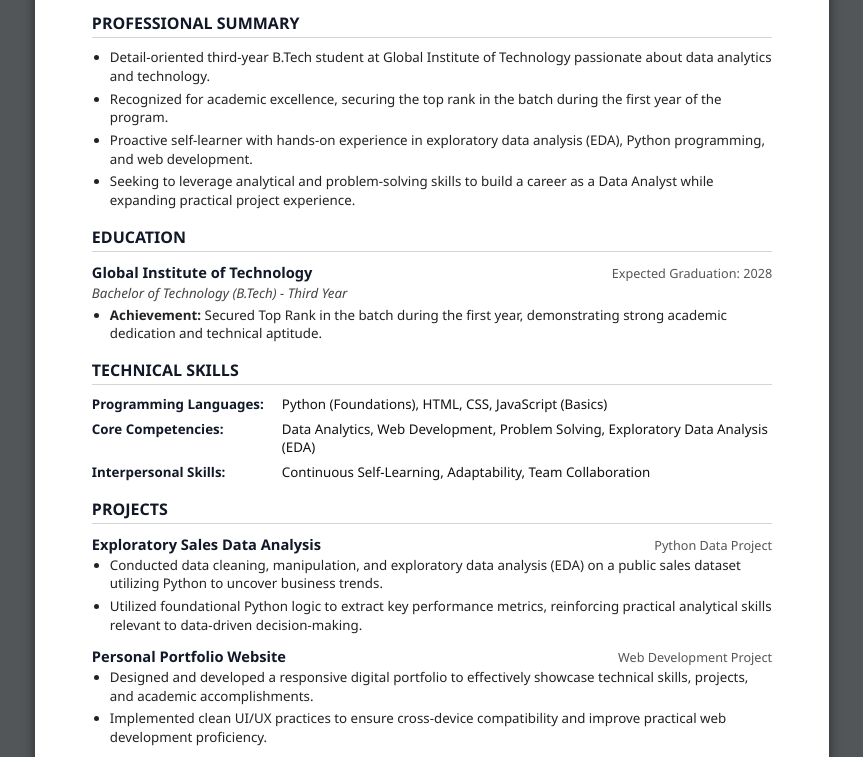
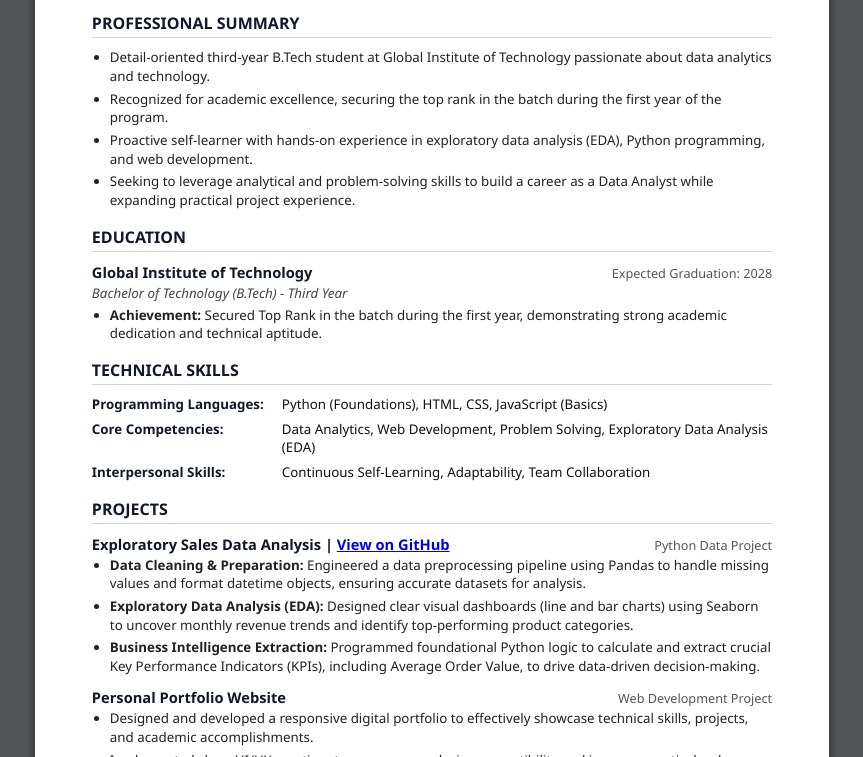
Before and after one commit to anirudh7537/resume, a plain HTML site: page index.html in a window 1280 px wide. Shown: the part 195-952 px from the top of the page, without its empty margins (208-1071 px from the left). Drawn offline with Linux system fonts and the light colour scheme.

Commit message:
Update index.html

```diff
--- a/index.html
+++ b/index.html
@@ -220,16 +220,19 @@
         </div>
     </div>
 
-    <div class="section">
+  <div class="section">
         <div class="section-title">Projects</div>
 
         <div class="entry-header">
-            <div class="entry-title">Exploratory Sales Data Analysis</div>
+            <div class="entry-title">
+                Exploratory Sales Data Analysis | <a href="https://github.com/yourusername/exploratory-sales-analysis" target="_blank">View on GitHub</a>
+            </div>
             <div class="entry-date">Python Data Project</div>
         </div>
         <ul>
-            <li>Conducted data cleaning, manipulation, and exploratory data analysis (EDA) on a public sales dataset utilizing Python to uncover business trends.</li>
-            <li>Utilized foundational Python logic to extract key performance metrics, reinforcing practical analytical skills relevant to data-driven decision-making.</li>
+            <li><strong>Data Cleaning & Preparation:</strong> Engineered a data preprocessing pipeline using Pandas to handle missing values and format datetime objects, ensuring accurate datasets for analysis.</li>
+            <li><strong>Exploratory Data Analysis (EDA):</strong> Designed clear visual dashboards (line and bar charts) using Seaborn to uncover monthly revenue trends and identify top-performing product categories.</li>
+            <li><strong>Business Intelligence Extraction:</strong> Programmed foundational Python logic to calculate and extract crucial Key Performance Indicators (KPIs), including Average Order Value, to drive data-driven decision-making.</li>
         </ul>
 
         <div class="entry-header" style="margin-top: 12px;">
```
